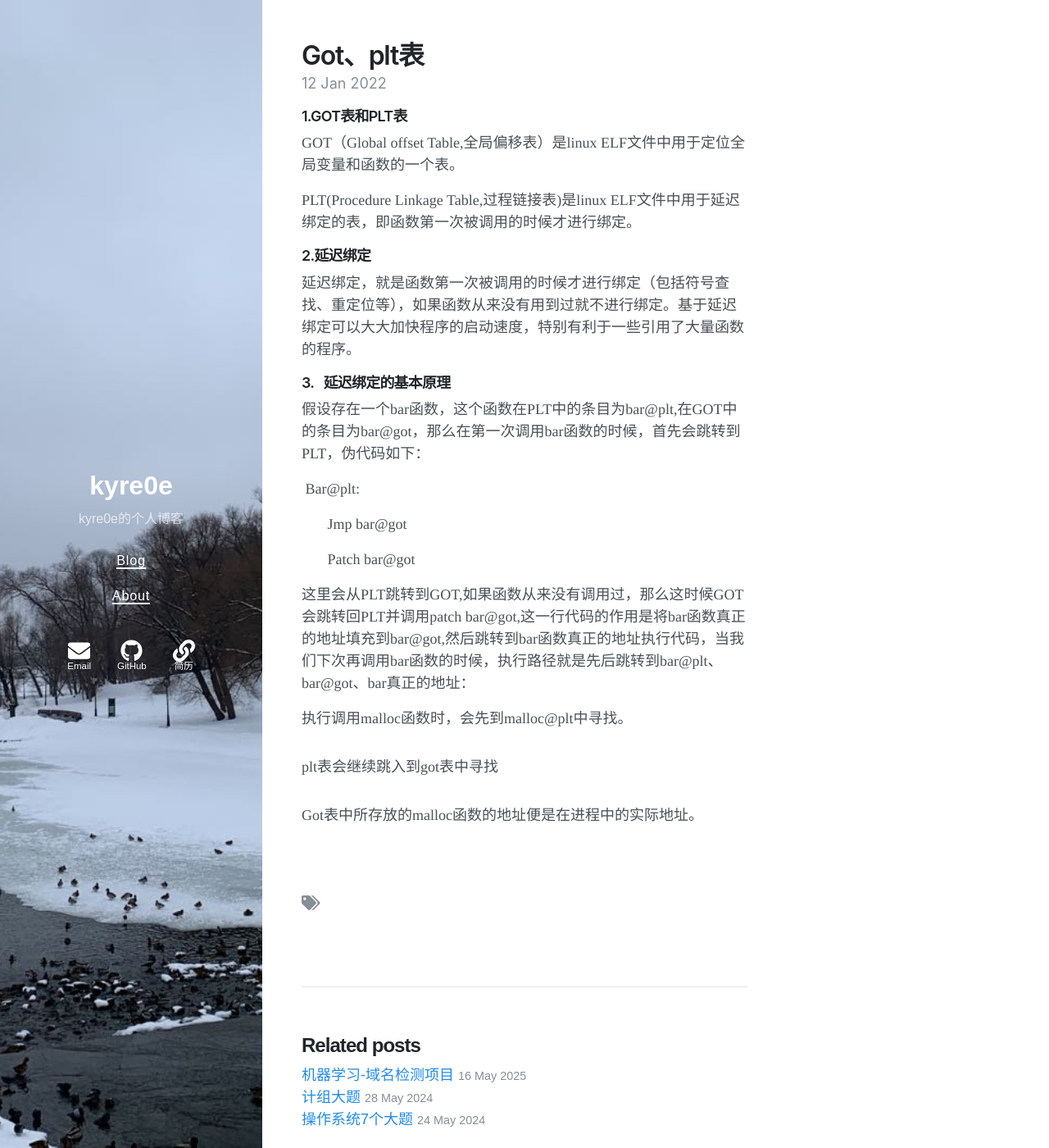
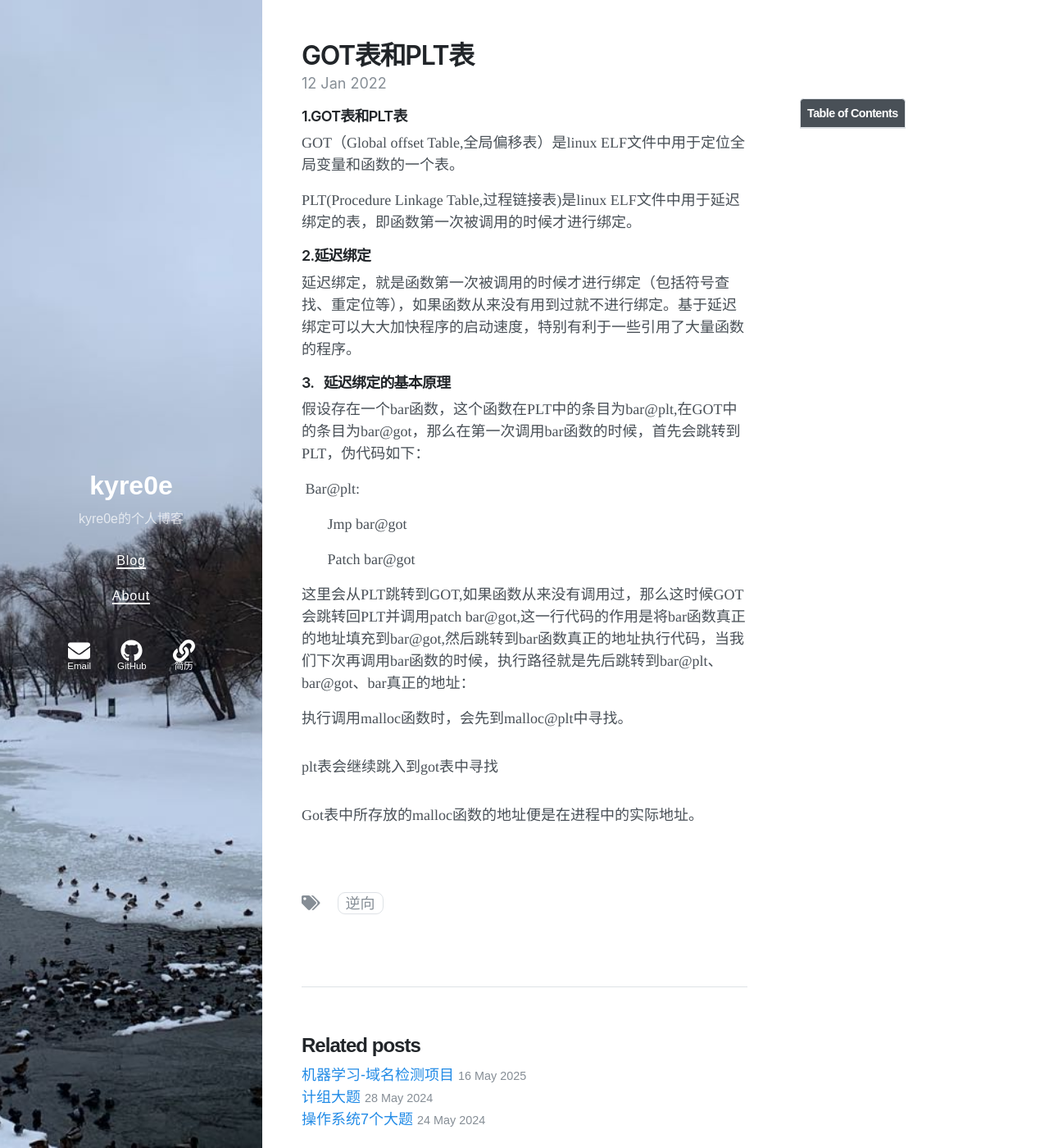
Before and after one commit to Kyre0ee/Kyre0ee.github.io, a Jekyll site: the page built from _posts/2022-01-12-got、plt表.md, in a window 1280 px wide and 1400 px high. Shown: the whole window at 82% size. Built offline with Jekyll 4.4.1, drawn with Linux system fonts in a browser that asks for light colours; nearby versions of some CDN libraries; our own code applies the rules of GitHub Pages for plain Markdown files; part of the change alters nothing that is shown.

Commit message:
Update 2022-01-12-got、plt表.md

```diff
--- a/_posts/2022-01-12-got、plt表.md
+++ b/_posts/2022-01-12-got、plt表.md
@@ -1,3 +1,11 @@
+---
+layout: post
+title: GOT表和PLT表
+date: 2022-01-12 09:30
+tags: 逆向
+excerpt: "本文介绍 GOT表和PLT表学习笔记。"
+toc: true
+---
 #### 1.GOT表和PLT表
 
 GOT（Global offset Table,全局偏移表）是linux ELF文件中用于定位全局变量和函数的一个表。
```
